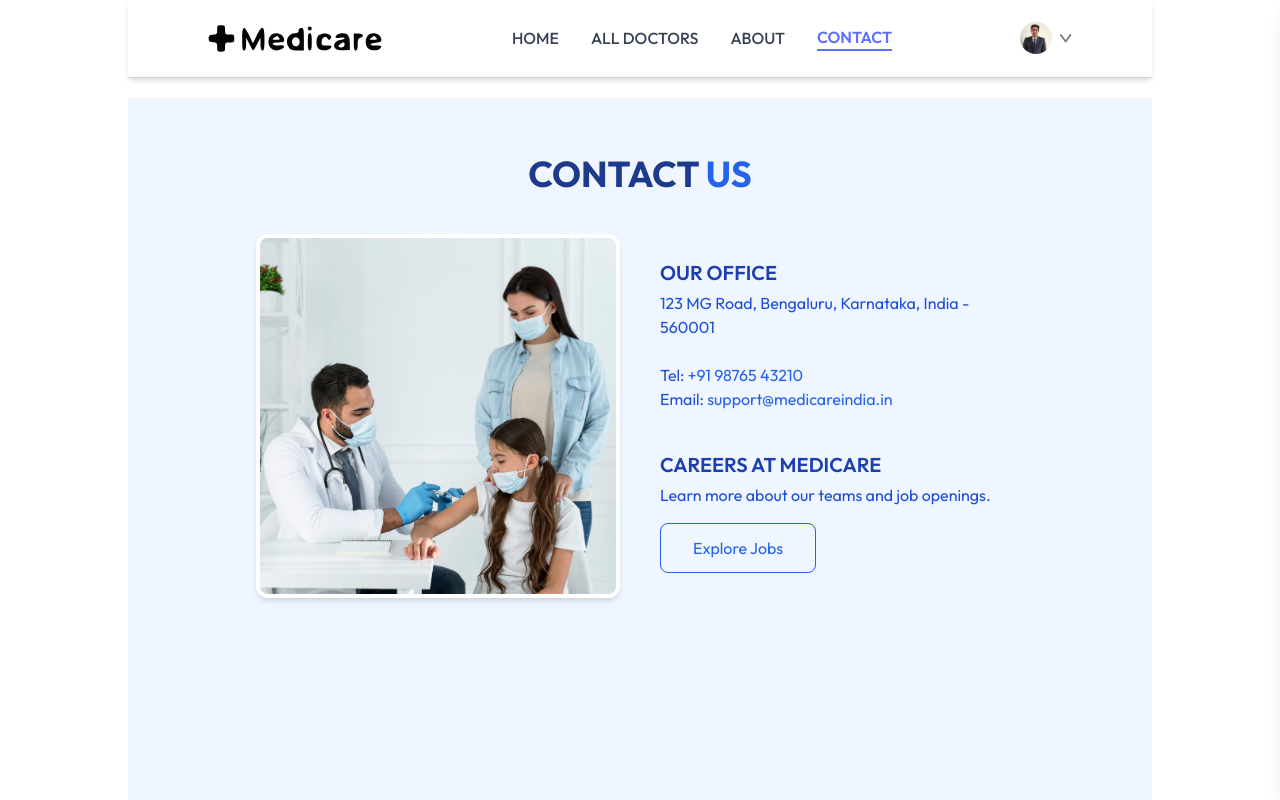
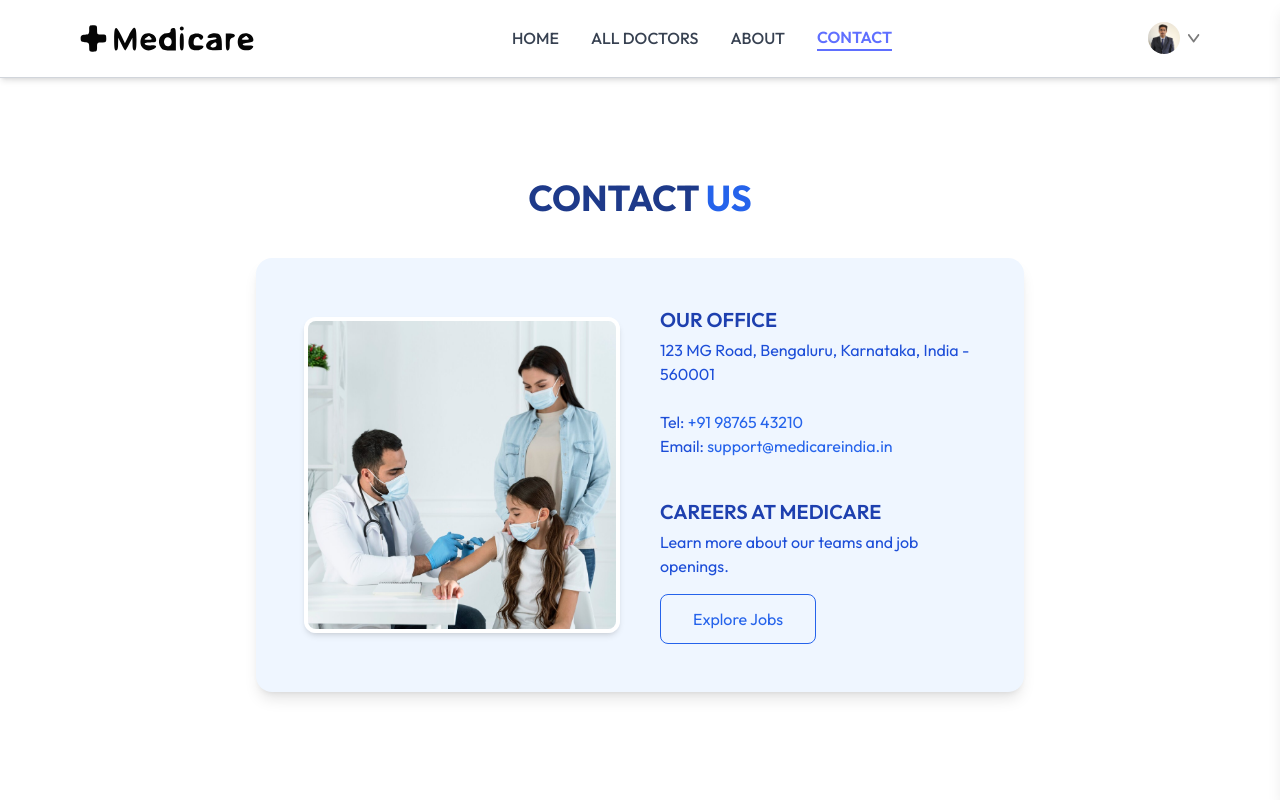
Before and after one commit to AnkitRajan7004/FrontendMedicare, a React (Vite) app in the folder frontend/: page /contact in a window 1280 px wide. Shown: the top 800 px of the page. Built offline with nearby package versions, Linux system fonts and the light colour scheme.

Commit message:
Updated Contact page layout: limited blue background to content only

```diff
--- a/frontend/src/App.jsx
+++ b/frontend/src/App.jsx
@@ -12,10 +12,13 @@ import MyProfile from './pages/MyProfile'
 import Footer from './components/Footer'
 
 const App = () => {
+  return (
+    <div className="flex flex-col min-h-screen">
+      {/* Navbar always on top */}
+      <Navbar />
 
-  return (
-    <div className='mx-4 sm:mx-[10%]'>
-      <Navbar />
+      {/* Main Content Area */}
+      <main className="flex-grow mx-4 sm:mx-[10%]">
         <Routes>
           <Route path='/' element={<Home />} />
           <Route path='/doctors' element={<Doctors />} />
@@ -27,6 +30,9 @@ const App = () => {
           <Route path='/my-appointments' element={<MyAppointments />} />
           <Route path='/my-profile' element={<MyProfile />} />
         </Routes>
+      </main>
+
+      {/* Footer stays at the bottom */}
       <Footer />
     </div>
   )
--- a/frontend/src/pages/About.jsx
+++ b/frontend/src/pages/About.jsx
@@ -3,8 +3,7 @@ import { assets } from '../assets/assets'
 
 const About = () => {
   return (
-    <div className="px-6 md:px-20 lg:px-32 py-12 bg-blue-50 min-h-screen">
-
+    <div className="max-w-screen-lg mx-auto px-6 md:px-10 py-12 bg-blue-50 min-h-screen">
       {/* Title */}
       <div className="text-center text-4xl pt-10 font-extrabold tracking-wide text-blue-900 animate-slideInLeft">
         ABOUT <span className="text-blue-600">MEDICARE INDIA</span>
@@ -17,7 +16,7 @@ const About = () => {
           src={assets.about_image}
           alt="Medicare India Healthcare"
         />
-        <div className="flex flex-col justify-center gap-6 md:w-2/4 text-base sm:text-lg text-blue-800 leading-relaxed">
+        <div className="flex flex-col justify-center gap-6 w-full md:w-2/4 text-base sm:text-lg text-blue-800 leading-relaxed">
           <p>
             Welcome to <b>Medicare India</b>, your reliable healthcare partner dedicated to simplifying your medical journey across India. From booking appointments with trusted doctors to managing your health records digitally, we bring healthcare to your fingertips.
           </p>
@@ -35,7 +34,7 @@ const About = () => {
       <div className="text-3xl my-8 font-bold text-blue-800 animate-slideInLeft">
         WHY <span className="text-blue-600">CHOOSE US</span>
       </div>
-      <div className="flex flex-col md:flex-row gap-10 mb-24">
+      <div className="flex flex-col lg:flex-row gap-10 mb-24">
         {[
           {
             title: "EFFICIENCY",
--- a/frontend/src/pages/Contact.jsx
+++ b/frontend/src/pages/Contact.jsx
@@ -3,15 +3,14 @@ import { assets } from '../assets/assets';
 
 const Contact = () => {
   return (
-    <div className="bg-blue-50 min-h-screen py-14 px-6 sm:px-10 md:px-20 lg:px-32">
-
+    <div className="min-h-screen flex flex-col items-center justify-start pt-20 pb-32 px-4 sm:px-10 md:px-20 lg:px-32">
       {/* Heading */}
       <div className="text-center text-3xl sm:text-4xl font-bold text-blue-900 mb-10">
         CONTACT <span className="text-blue-600">US</span>
       </div>
 
-      {/* Flex Container */}
-      <div className="flex flex-col md:flex-row items-center gap-10">
+      {/* Contact Card Section */}
+      <div className="w-full bg-blue-50 rounded-2xl shadow-lg p-8 md:p-12 flex flex-col md:flex-row items-center gap-10">
 
         {/* Left - Image */}
         <div className="w-full md:w-1/2 flex justify-center">
```
Lines whose indentation alone changed are shown as unchanged.
